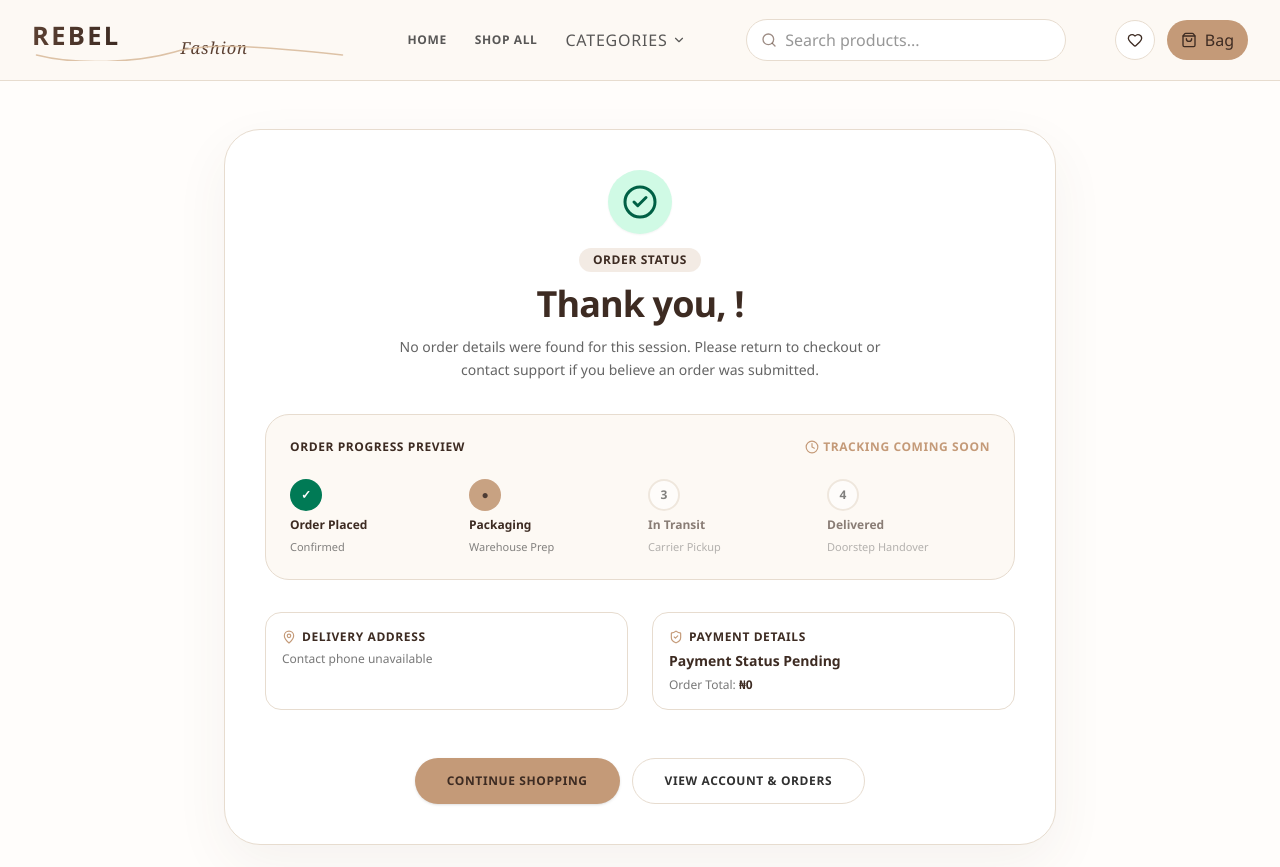
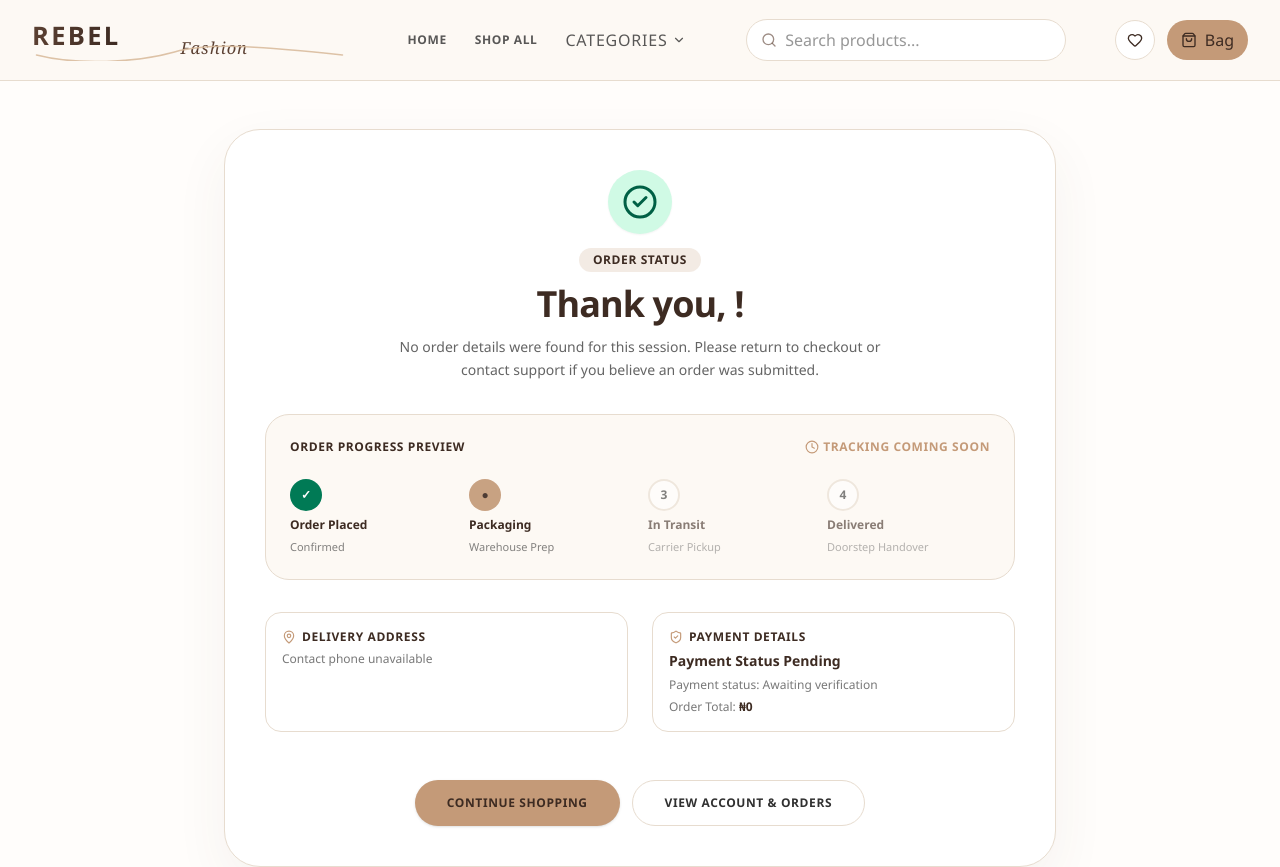
Before and after one commit to Hassans09/payment-testing, a Next.js app: page /checkout/success in a window 1280 px wide. Shown: the top 867 px of the page. Built offline with nearby package versions, Linux system fonts and the light colour scheme.

Commit message:
Update page.tsx

```diff
--- a/src/app/checkout/success/page.tsx
+++ b/src/app/checkout/success/page.tsx
@@ -159,7 +159,12 @@ const total = order?.total ?? null;
               <ShieldCheck className="h-3.5 w-3.5 text-[color:var(--brand-primary)]" />
               Payment Details
             </span>
-            <p className="font-semibold text-sm text-[color:var(--brand-deep)]">{paymentMethodLabel}</p>
+            <p className="font-semibold text-sm text-[color:var(--brand-deep)]">
+  {paymentMethodLabel}
+</p>
+<p className="text-[color:var(--brand-charcoal)]/65">
+  Payment status: Awaiting verification
+</p>
             <p className="text-[color:var(--brand-charcoal)]/65">
               Order Total: <strong className="text-[color:var(--brand-deep)]">{formatPrice(total)}</strong>
             </p>
```
